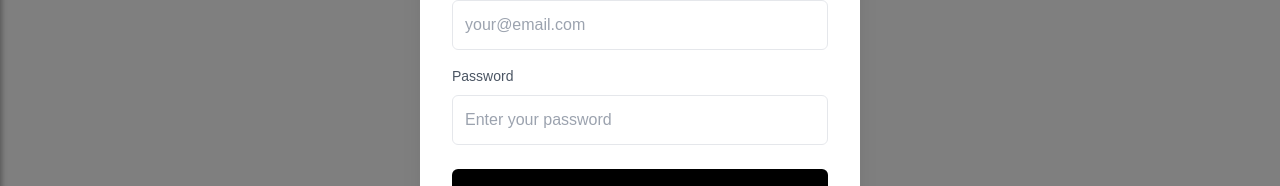
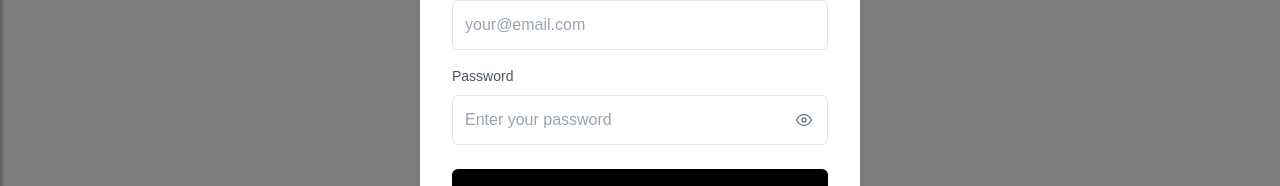
Before and after one commit to A-wakil/my-stitch, a Next.js app: page / in a window 1280 px wide. Both pictures are taken after a click on the element "Orders". Shown: the part 319-505 px from the top of the page. Built offline with nearby package versions, Linux system fonts and the light colour scheme; no server answers; the database is empty.

Commit message:
back from order to home | password visibility

```diff
--- a/app/AuthDialog/AuthDialog.module.css
+++ b/app/AuthDialog/AuthDialog.module.css
@@ -360,3 +360,42 @@
   box-shadow: 0 2px 4px rgba(0, 0, 0, 0.1);
   animation: slideDown 0.3s ease-out;
 }
+
+.passwordWrapper {
+  position: relative;
+  display: flex;
+  width: 100%;
+}
+
+.passwordWrapper .input {
+  flex-grow: 1;
+  padding-right: 2.5rem;
+}
+
+.passwordToggle {
+  position: absolute;
+  right: 0.5rem;
+  top: 50%;
+  transform: translateY(-50%);
+  background: none;
+  border: none;
+  padding: 0.5rem;
+  color: #6b7280;
+  cursor: pointer;
+  z-index: 2;
+  border-radius: 50%;
+  display: flex;
+  align-items: center;
+  justify-content: center;
+  transition: all 0.2s;
+}
+
+.passwordToggle:hover {
+  color: #000;
+  background-color: rgba(0, 0, 0, 0.05);
+}
+
+.passwordToggle:focus {
+  outline: none;
+  box-shadow: 0 0 0 2px rgba(0, 0, 0, 0.1);
+}
--- a/app/AuthDialog/AuthDialog.tsx
+++ b/app/AuthDialog/AuthDialog.tsx
@@ -3,6 +3,7 @@
 import { useState, useEffect, useId } from 'react'
 import { Loader2 } from 'lucide-react'
 import { IoClose } from 'react-icons/io5'
+import { FiEye, FiEyeOff } from 'react-icons/fi'
 import styles from './AuthDialog.module.css'
 import { supabase } from '../lib/supabaseClient'
 
@@ -21,6 +22,7 @@
   const [generalError, setGeneralError] = useState('')
   const [errors, setErrors] = useState<{ email?: string; password?: string; firstName?: string; lastName?: string }>({})
   const [isLoading, setIsLoading] = useState(false)
+  const [showPassword, setShowPassword] = useState(false)
 
   // Generate unique IDs for inputs to avoid duplicates
   const uniqueId = useId()
@@ -220,9 +222,10 @@
 
             <div className={styles.formGroup}>
               <label htmlFor={passwordInputId} className={styles.label}>Password</label>
+              <div className={styles.passwordWrapper}>
                 <input
                   id={passwordInputId}
-                type="password"
+                  type={showPassword ? "text" : "password"}
                   className={`${styles.input} ${errors.password ? styles.inputError : ''}`}
                   value={password}
                   onChange={(e) => setPassword(e.target.value)}
@@ -231,6 +234,15 @@
                   autoComplete={isSignUp ? "new-password" : "current-password"}
                   placeholder={isSignUp ? 'Choose a password' : 'Enter your password'}
                 />
+                <button
+                  type="button"
+                  onClick={() => setShowPassword(!showPassword)}
+                  className={styles.passwordToggle}
+                  aria-label={showPassword ? "Hide password" : "Show password"}
+                >
+                  {showPassword ? <FiEyeOff /> : <FiEye />}
+                </button>
+              </div>
               {errors.password && <span className={styles.error}>{errors.password}</span>}
             </div>
 
--- a/app/customer/orders/page.tsx
+++ b/app/customer/orders/page.tsx
@@ -161,7 +161,7 @@
   return (
     <div className={styles.container}>
       <div className={styles.pageHeader}>
-        <button onClick={() => router.back()} className={styles.backButton} aria-label="Go back">
+        <button onClick={() => router.push('/')} className={styles.backButton} aria-label="Go back">
           <IoArrowBack size={24} />
           <span>Back</span>
         </button>
```
Lines whose indentation alone changed are shown as unchanged.
